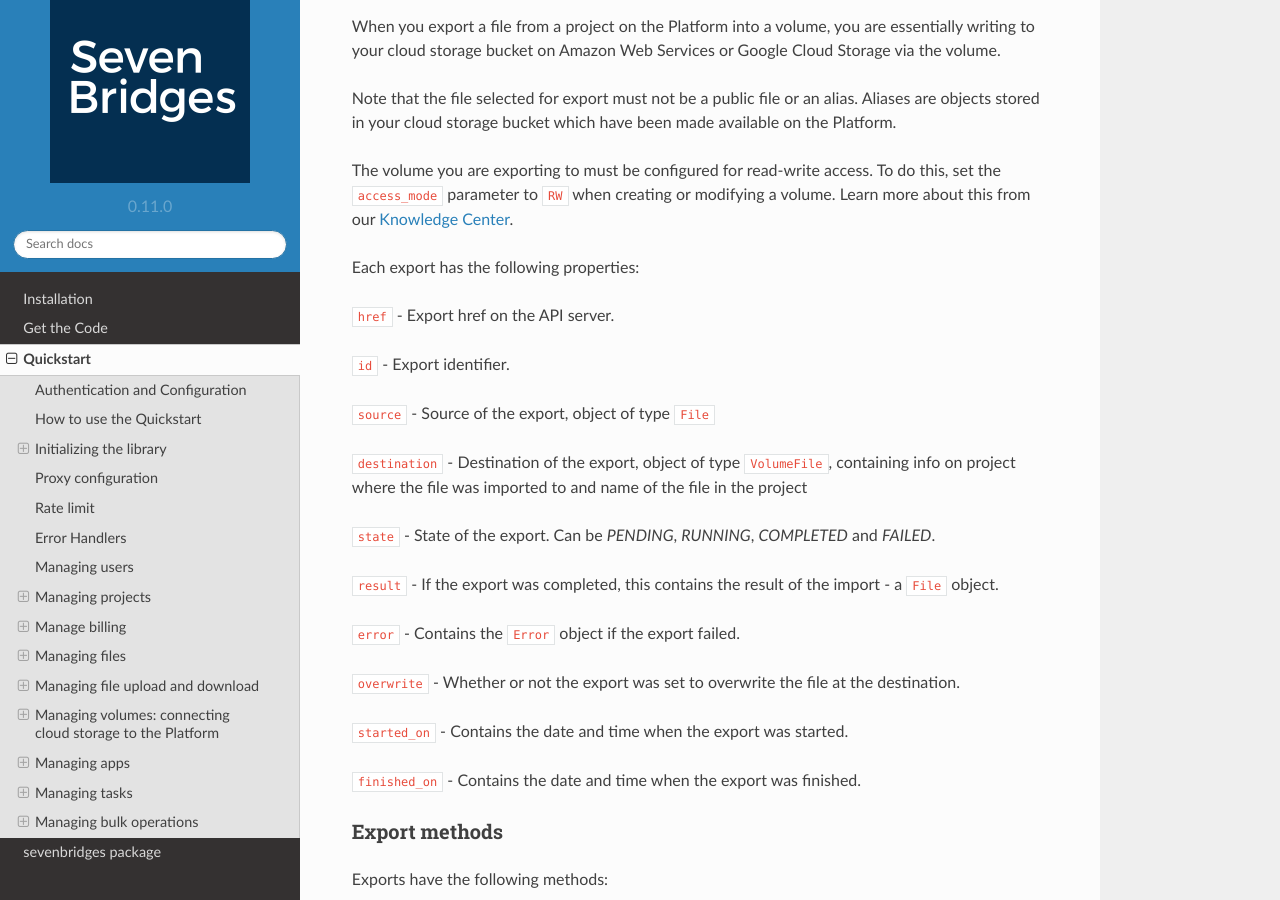
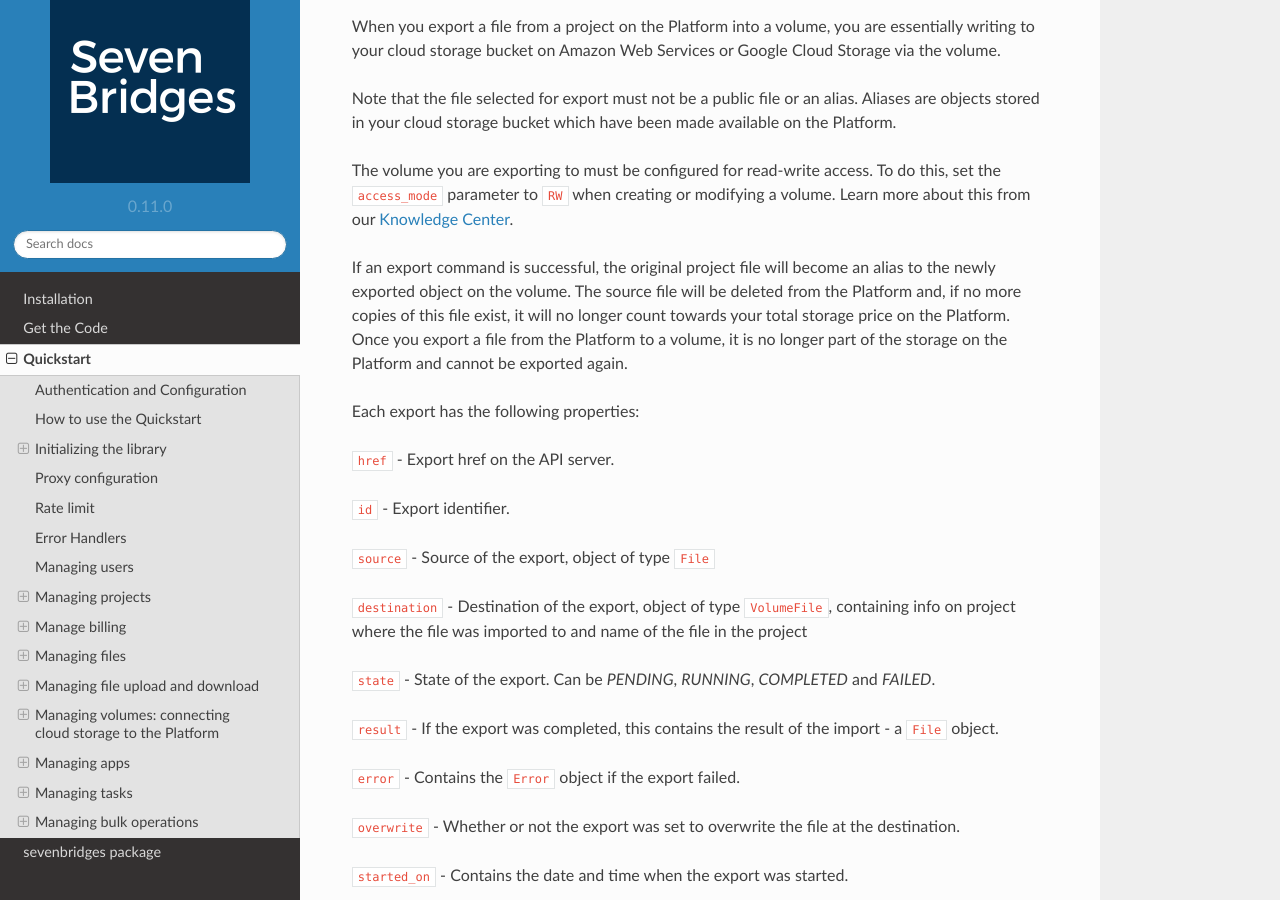
Before and after one commit to sbg/sevenbridges-python, a Sphinx documentation site: the page built from docs/quickstart.rst, in a window 1280 px wide and 900 px high, scrolled down 18827 px. Built offline with Sphinx 7.4.7 and the Read the Docs theme 2.0.0, drawn with Linux system fonts in a browser that asks for light colours.

Commit message:
Updated README example to latest, improved the docs on the volume export function.

```diff
--- a/README.rst
+++ b/README.rst
@@ -134,7 +134,7 @@
 .. code:: python
 
     import sevenbridges as sbg
-    api_config = sbg.Config(url='https://api.sbgenomics.com/v2', token='<TOKEN_HERE>')
+    api = sbg.Api(url='https://api.sbgenomics.com/v2', token='<TOKEN_HERE>')
 
 Initialization via environment variables
 ~~~~~~~~~~~~~~~~~~~~~~~~~~~~~~~~~~~~~~~~
@@ -158,6 +158,7 @@
 
     import sevenbridges as sbg
     config = sbg.Config(profile='cgc')
+	api = sbg.Api(config=config)
 
 Notes on config file format
 ~~~~~~~~~~~~~~~~~~~~~~~~~~~
--- a/docs/quickstart.rst
+++ b/docs/quickstart.rst
@@ -888,11 +888,20 @@
 Export properties
 ~~~~~~~~~~~~~~~~~
 
-When you export a file from a project on the Platform into a volume, you are essentially writing to your cloud storage bucket on Amazon Web Services or Google Cloud Storage via the volume.
+When you export a file from a project on the Platform into a volume, you are essentially writing to
+your cloud storage bucket on Amazon Web Services or Google Cloud Storage via the volume.
 
-Note that the file selected for export must not be a public file or an alias. Aliases are objects stored in your cloud storage bucket which have been made available on the Platform.
+Note that the file selected for export must not be a public file or an alias. Aliases are objects stored
+in your cloud storage bucket which have been made available on the Platform.
 
-The volume you are exporting to must be configured for read-write access. To do this, set the ``access_mode`` parameter to ``RW`` when creating or modifying a volume. Learn more about this from our `Knowledge Center <http://docs.sevenbridges.com/docs/volumes#section-access-mode>`_.
+The volume you are exporting to must be configured for read-write access. To do this, set the ``access_mode``
+parameter to ``RW`` when creating or modifying a volume. Learn more about this from
+our `Knowledge Center <http://docs.sevenbridges.com/docs/volumes#section-access-mode>`_.
+
+If an export command is successful, the original project file will become an alias to the newly exported object
+on the volume. The source file will be deleted from the Platform and, if no more copies of this file exist,
+it will no longer count towards your total storage price on the Platform. Once you export a file from the Platform
+to a volume, it is no longer part of the storage on the Platform and cannot be exported again.
 
 Each export has the following properties:
 
```
